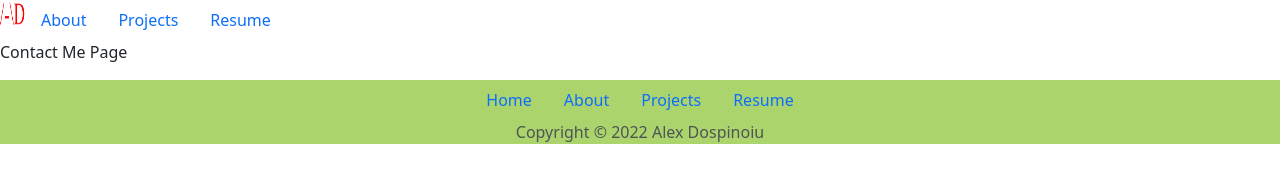
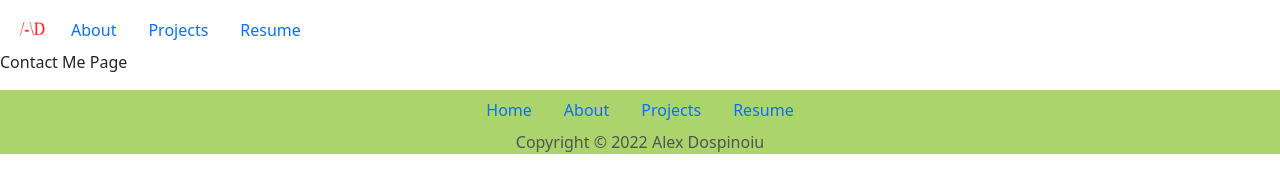
Before and after one commit to adospinoiu/Portfolio, a website: page contact.html in a window 1280 px wide. Drawn offline with nearby package versions, Linux system fonts and the light colour scheme.

Commit message:
Fixed the navbar in teh contact.html page

```diff
--- a/contact.css
+++ b/contact.css
@@ -1,3 +1,13 @@
+.logolink {
+    padding-top: 5px;
+    padding-right: 10px;
+}
+
+.topnavbar {
+    padding-left: 20px;
+    padding-top: 10px;
+}
+
 .copyright {
     color: rgb(77, 85, 85);
     justify-content: center;
--- a/contact.html
+++ b/contact.html
@@ -14,18 +14,23 @@
     <title>Alex Dospinoiu | Contact Me</title>
 </head>
 
+
+
+<body>
+    <div class="topnavbar">
         <nav class="nav">
+            <div class="logolink">
                 <a href="/index.html">
-        <img width="25" height="25" src="icon.png">
+                    <img width="25" height="15" src="icon.png">
                 </a>
+            </div>
             <a class="nav-link active" aria-current="page" href="/about.html">About</a>
             <a class="nav-link active" aria-current="page" href="/projects.html">Projects</a>
             <a class="nav-link active" aria-current="page" href="/resume.html">Resume</a>
         </nav>
+    </div>
 
-<body>
     <p>Contact Me Page</p>
-</body>
 
     <footer>
         <div class="footerLinks">
@@ -49,5 +54,6 @@
             <p>Copyright © 2022 Alex Dospinoiu</p>
         </div>
     </footer>
+</body>
 
 </html>
```
Also changed, not shown: about.html (+0 -2 lines). Lines whose indentation alone changed are shown as unchanged.
